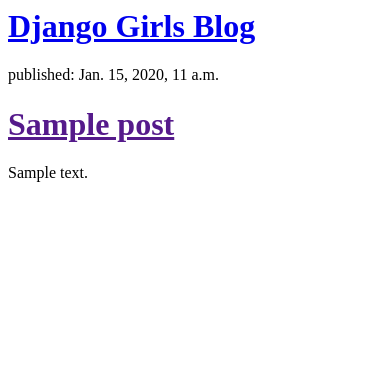
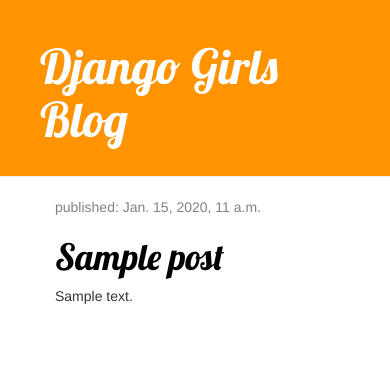
Before and after one commit to ptum/Django-blog, a Django app: template blog/templates/blog/post_list.html in a window 390 px wide. Shown: the top 375 px of the page. Run offline with Django 3.2, Linux system fonts and the light colour scheme; the template is opened without the code that fills it: values that come from a table or form of the project are taken from there, others are empty; tables that the repository leaves empty hold one stand-in row (values such as "Sample post"); some libraries are stand-ins or nearby versions.

Commit message:
CSS is modified

```diff
--- /dev/null
+++ b/blog/static/css/blog.css
@@ -0,0 +1,46 @@
+.page-header {
+    background-color: #ff9400;
+    margin-top: 0;
+    padding: 20px 20px 20px 40px;
+}
+
+.page-header h1, .page-header h1 a, .page-header h1 a:visited, .page-header h1 a:active {
+    color: #ffffff;
+    font-size: 36pt;
+    text-decoration: none;
+}
+
+.content {
+    margin-left: 40px;
+}
+
+h1, h2, h3, h4 {
+    font-family: 'Lobster', cursive;
+}
+
+.date {
+    color: #828282;
+}
+
+.save {
+    float: right;
+}
+
+.post-form textarea, .post-form input {
+    width: 100%;
+}
+
+.top-menu, .top-menu:hover, .top-menu:visited {
+    color: #ffffff;
+    float: right;
+    font-size: 26pt;
+    margin-right: 20px;
+}
+
+.post {
+    margin-bottom: 70px;
+}
+
+.post h1 a, .post h1 a:visited {
+    color: #000000;
+}
--- a/blog/templates/blog/post_list.html
+++ b/blog/templates/blog/post_list.html
@@ -1,11 +1,35 @@
-<div>
+{% load staticfiles %}
+<html>
+    <head>
+        <link href="//fonts.googleapis.com/css?family=Lobster&subset=latin,latin-ext" rel="stylesheet" type="text/css">
+        <link rel="stylesheet" href="//maxcdn.bootstrapcdn.com/bootstrap/3.2.0/css/bootstrap.min.css">
+<link rel="stylesheet" href="//maxcdn.bootstrapcdn.com/bootstrap/3.2.0/css/bootstrap-theme.min.css">
+        <title>Django Girls blog</title>
+        <link rel="stylesheet" href="{% static 'css/blog.css' %}">
+
+    </head>
+    <body>
+
+        <div class="page-header">
     <h1><a href="/">Django Girls Blog</a></h1>
 </div>
 
-{% for post in posts %}
-    <div>
-        <p>published: {{ post.published_date }}</p>
-        <h1><a href="">{{ post.title }}</a></h1>
-        <p>{{ post.text|linebreaksbr }}</p>
+<div class="content container">
+    <div class="row">
+        <div class="col-md-8">
+            {% for post in posts %}
+                <div class="post">
+                    <div class="date">
+                        <p>published: {{ post.published_date }}</p>
+                    </div>
+                    <h1><a href="">{{ post.title }}</a></h1>
+                    <p>{{ post.text|linebreaksbr }}</p>
+                </div>
+            {% endfor %}
+        </div>
     </div>
-{% endfor %}
+</div>
+
+
+    </body>
+</html>
```
